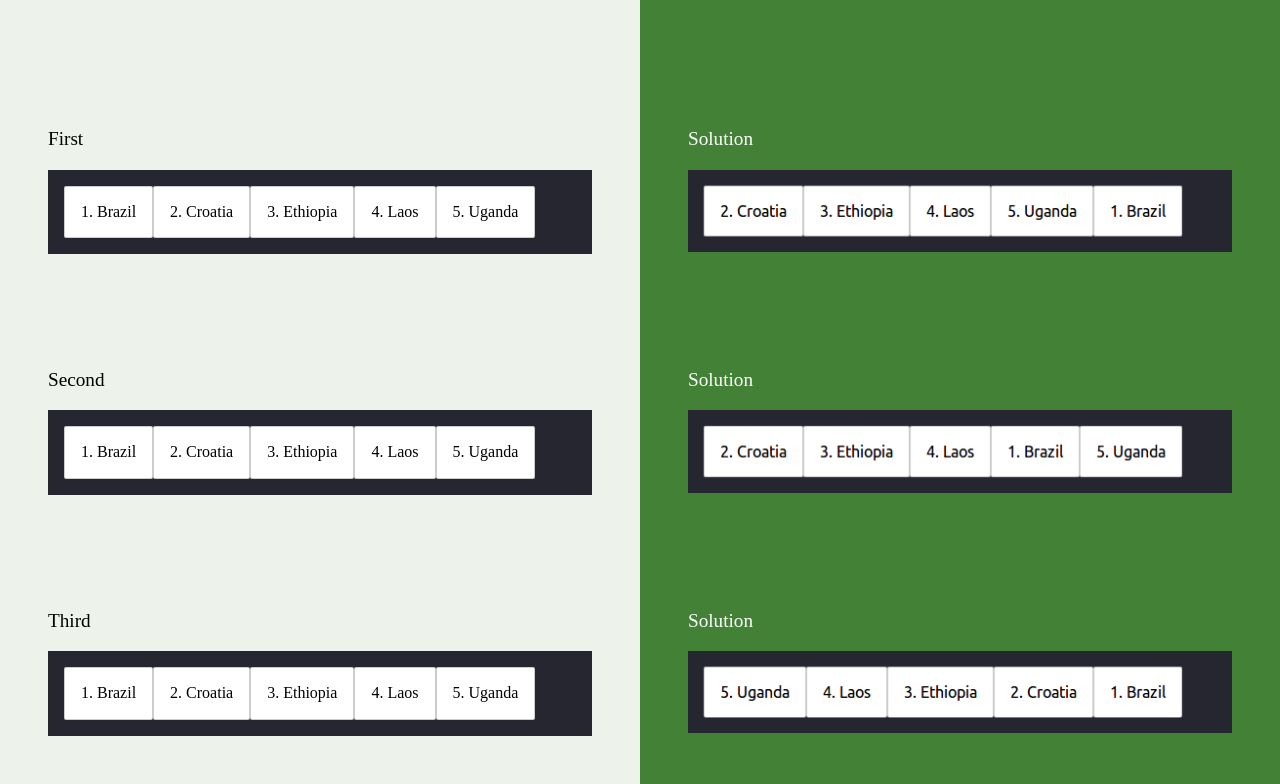
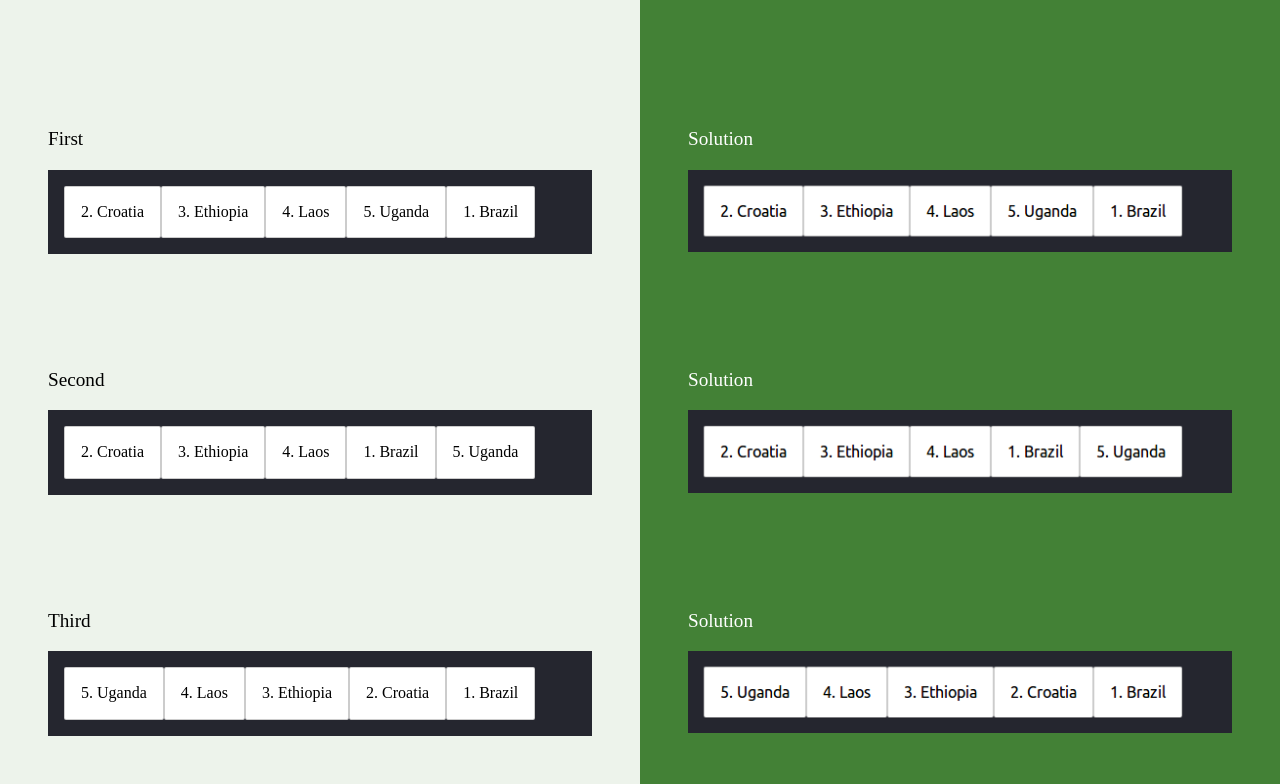
Before and after one commit to Dania-c/Codi, a website: page week-2/14-order/index.html in a window 1280 px wide. Shown: the part 122-906 px from the top of the page. Drawn offline with Linux system fonts and the light colour scheme.

Commit message:
completed 14-order

```diff
--- a/week-2/14-order/flexbox.css
+++ b/week-2/14-order/flexbox.css
@@ -3,3 +3,26 @@
 }
 
 /* Add your own CSS code below */
+.countries--first > .country--brazil {
+  order: 2;
+}
+
+.countries--second > .country--brazil {
+  order: 2;
+}
+.countries--second > .country--uganda {
+  order: 3;
+}
+
+.countries--third > .country--laos {
+  order: 1;
+}
+.countries--third > .country--croatia {
+  order: 3;
+}
+.countries--third > .country--ethiopia {
+  order: 2;
+}
+.countries--third > .country--brazil {
+  order: 4;
+}
```
